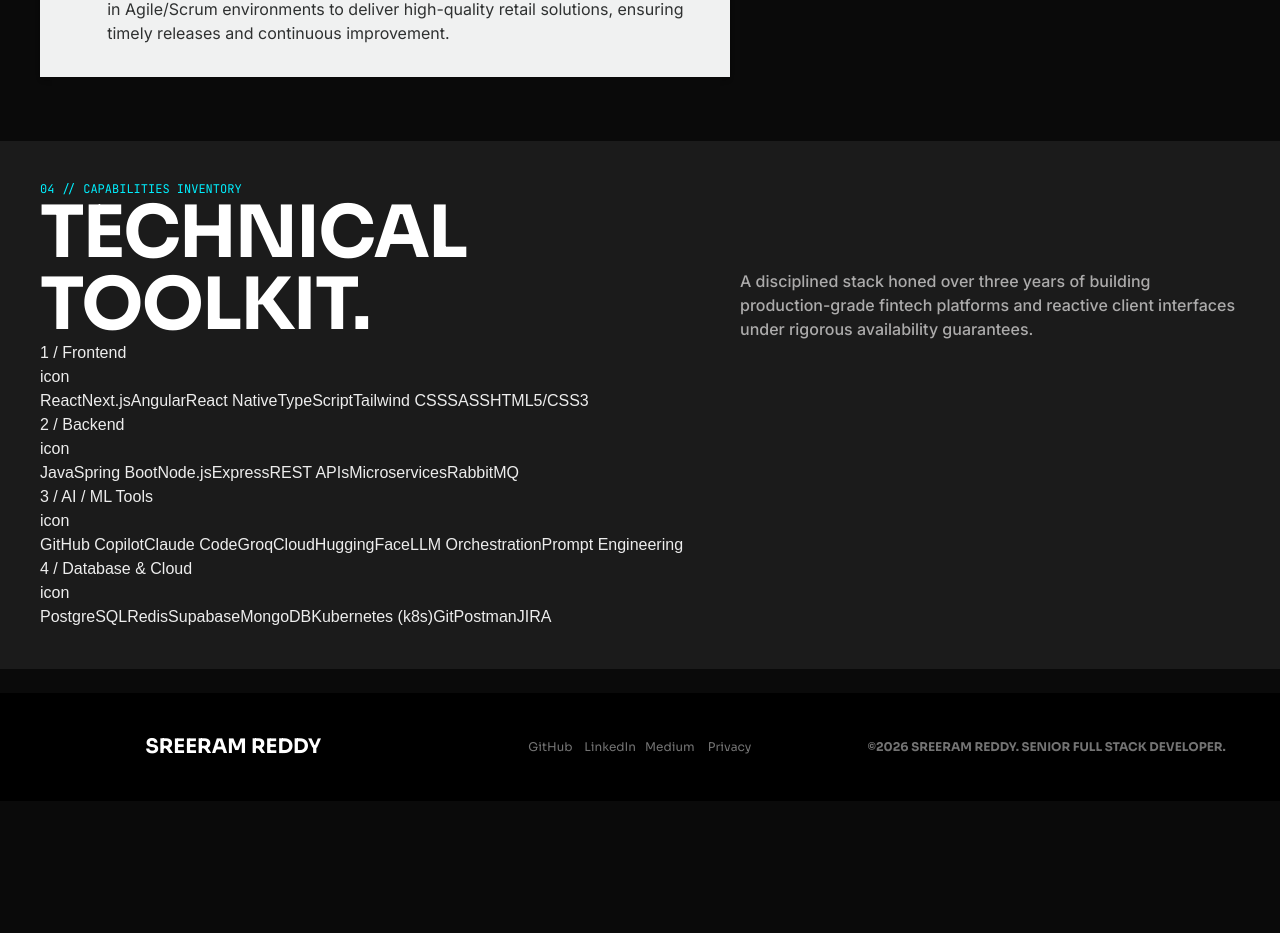
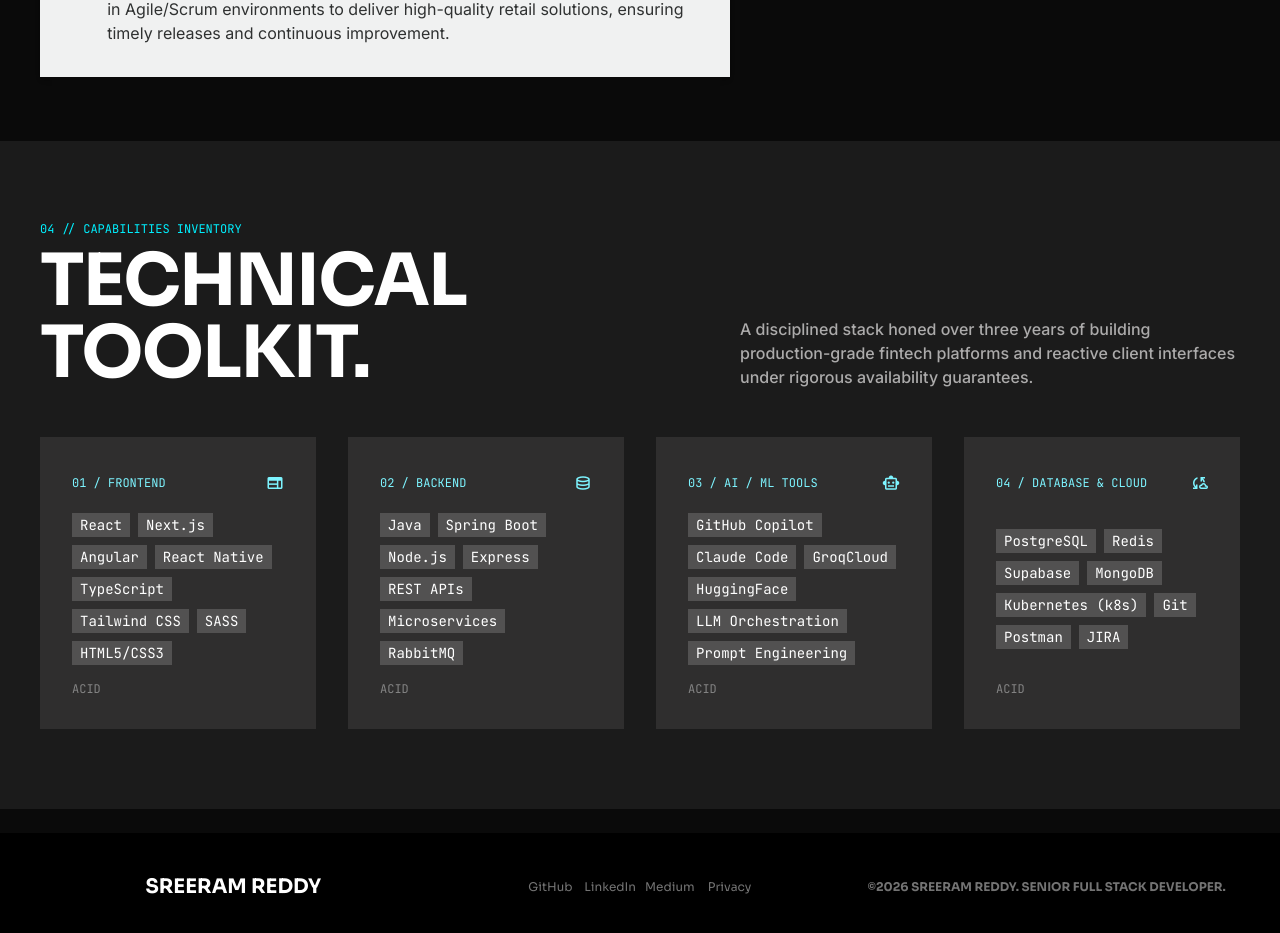
Before and after one commit to DracFiendMG/portfolio, a Next.js app: page /resume in a window 1280 px wide. Shown: the part 3511-4444 px from the top of the page. Before the commit the page ends 4312 px from the top, so only its background shows below. Built offline with nearby package versions, Linux system fonts and the light colour scheme.

Commit message:
feat: add resume page, TypeScript types, and skills dataset

```diff
--- a/app/resume/page.tsx
+++ b/app/resume/page.tsx
@@ -182,30 +182,31 @@
                     </div>
                 </div>
             </section>
-            <section className='bg-[#1B1B1B] py-10'>
-                <div className='mx-auto w-[calc(100%-2.5rem)] md:w-[calc(100%-5rem)] max-w-360'>
+            <section className='bg-[#1B1B1B] py-20'>
+                <div className='mx-auto w-[calc(100%-2.5rem)] md:w-[calc(100%-5rem)] max-w-360 flex flex-col gap-12'>
                     <div className='grid grid-cols-1 md:grid-cols-12'>
-                        <div className='uppercase md:col-span-7'>
+                        <div className='uppercase md:col-span-7 flex flex-col gap-2'>
                             <p className='text-[#00F0FF] font-mono text-xs'>04 // Capabilities Inventory</p>
                             <h1 className='uppercase text-white tracking-tight font-sora font-bold text-5xl md:text-7xl'>Technical Toolkit.</h1>
                         </div>
                         <p className='font-inter font-medium text-[#ACABAB] md:col-span-5 md:self-end'>A disciplined stack honed over three years of building production-grade fintech platforms and reactive client interfaces under rigorous availability guarantees.</p>
                     </div>
-                    <div>
+                    <div className='grid grid-cols-1 md:grid-cols-4 gap-8'>
                         {skills.map((skill: Skill, idx: number) => {
                             return (
-                                <div key={idx}>
-                                    <div>
-                                        <p>{idx + 1} / {skill.category}</p>
-                                        <p>icon</p>
+                                <div key={idx} className='bg-[#dbdad9]/10 p-8 flex flex-col justify-between gap-4'>
+                                    <div className='text-[#7df4ff] flex items-center justify-between'>
+                                        <p className='font-mono text-xs uppercase'>{idx < 9 ? "0" : ""}{idx + 1} / {skill.category}</p>
+                                        <p className='material-symbols-outlined text-lg!'>{skill.icon}</p>
                                     </div>
-                                    <div>
+                                    <div className='flex flex-wrap gap-2 self-start'>
                                         {skill.items.map((item, idx) => {
                                             return (
-                                                <span key={idx}>{item}</span>
+                                                <span key={idx} className='bg-[#dbdad9]/20 text-white px-2 py-0.5 text-sm font-mono'>{item}</span>
                                             )
                                         })}
                                     </div>
+                                    <p className='text-[#848484] font-mono text-xs'>ACID</p>
                                 </div>
                             )
                         })}
--- a/data/skills.json
+++ b/data/skills.json
@@ -10,7 +10,8 @@
             "Tailwind CSS",
             "SASS",
             "HTML5/CSS3"
-        ]
+        ],
+        "icon": "web"
     },
     {
         "category": "Backend",
@@ -22,7 +23,8 @@
             "REST APIs",
             "Microservices",
             "RabbitMQ"
-        ]
+        ],
+        "icon": "database"
     },
     {
         "category": "AI / ML Tools",
@@ -33,7 +35,8 @@
             "HuggingFace",
             "LLM Orchestration",
             "Prompt Engineering"
-        ]
+        ],
+        "icon": "smart_toy"
     },
     {
         "category": "Database & Cloud",
@@ -46,6 +49,7 @@
             "Git",
             "Postman",
             "JIRA"
-        ]
+        ],
+        "icon": "cloud_sync"
     }
 ]
--- a/features/types.ts
+++ b/features/types.ts
@@ -27,4 +27,5 @@
 export interface Skill {
     category: string
     items: string[]
+    icon: string
 }
```
